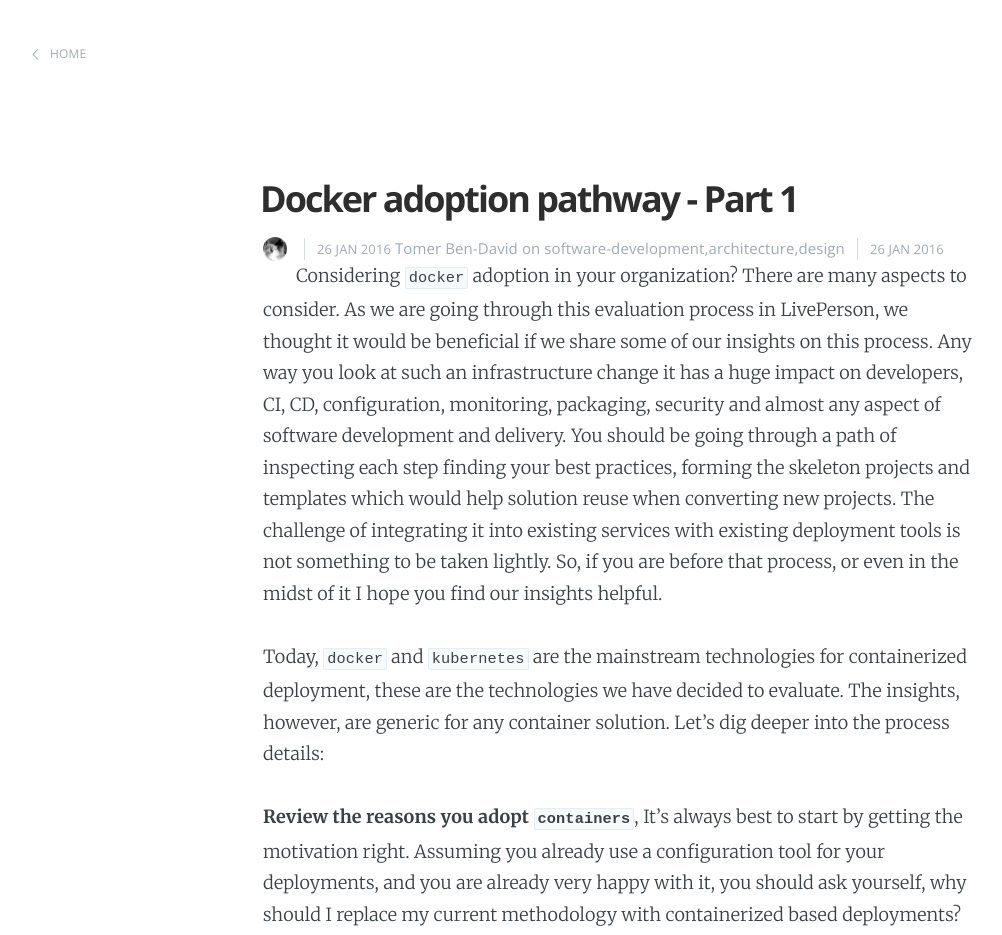
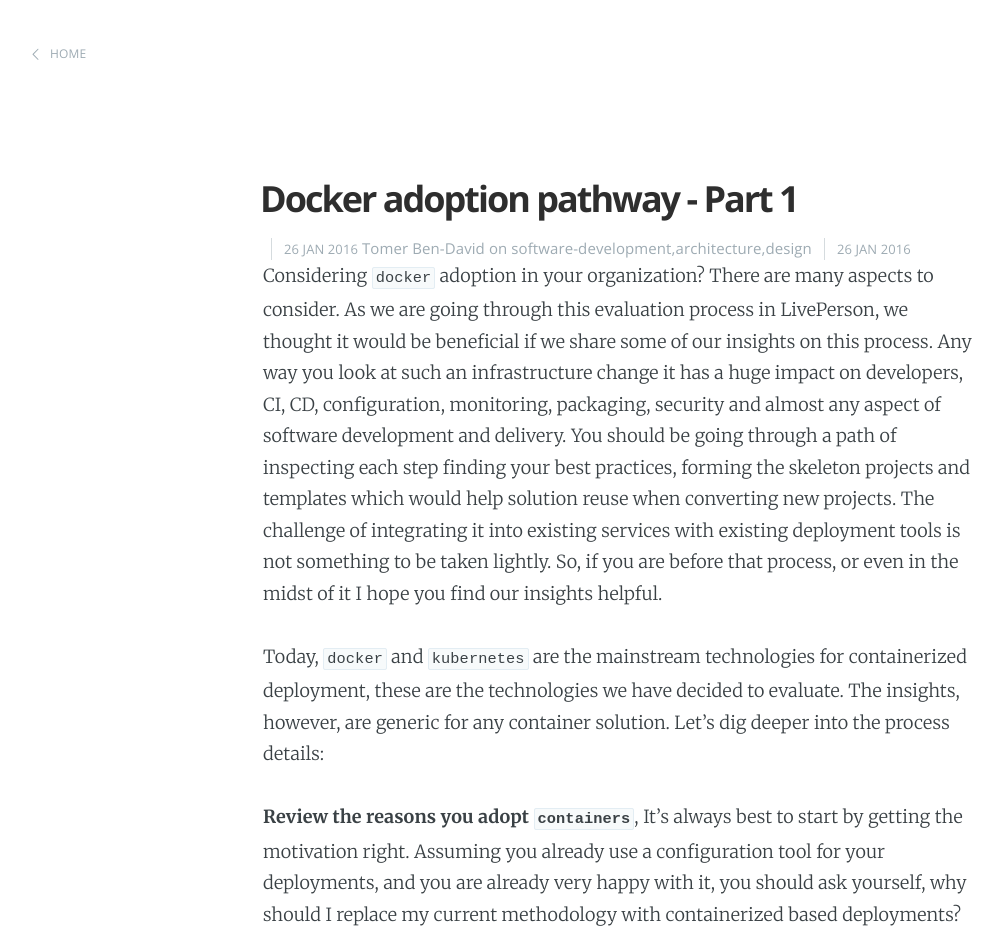
Before and after one commit to LivePersonInc/techblog, a Jekyll site: the page built from _posts/2016/2016-01-26-docker-adoption-pathway-part01.md, in a window 1280 px wide. Shown: the top 935 px of the page, without its empty margins (22-1024 px from the left). Built offline with Jekyll 4.4.1, drawn with Linux system fonts in a browser that asks for light colours; Markdown is read by kramdown in place of the engine named in the settings; comment, search, counter and statistics services are not loaded.

Commit message:
+minor fixes

```diff
--- a/_layouts/post.html
+++ b/_layouts/post.html
@@ -21,7 +21,6 @@
             <section class="post-meta">
                 <time class="post-date" datetime="{{ page.date | date:"%Y-%m-%d" }}">{{ page.date | date_to_string }}</time>
                 {% if page.author %}
-                    <img class="author-thumb" src="{{ site.baseurl }}/assets/images/profile.png" alt="Author's profile picture" nopin="nopin" />
                     {{ page.author }}
                 {% endif %}
                 {% if page.categories.size > 0 %}
```
